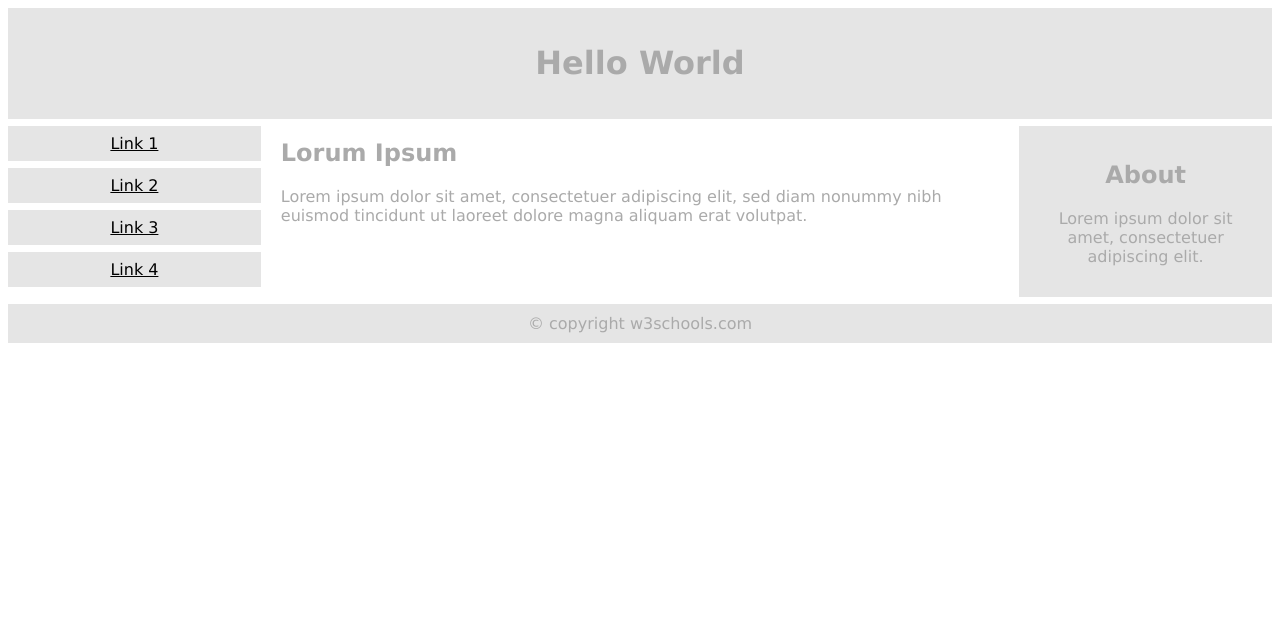
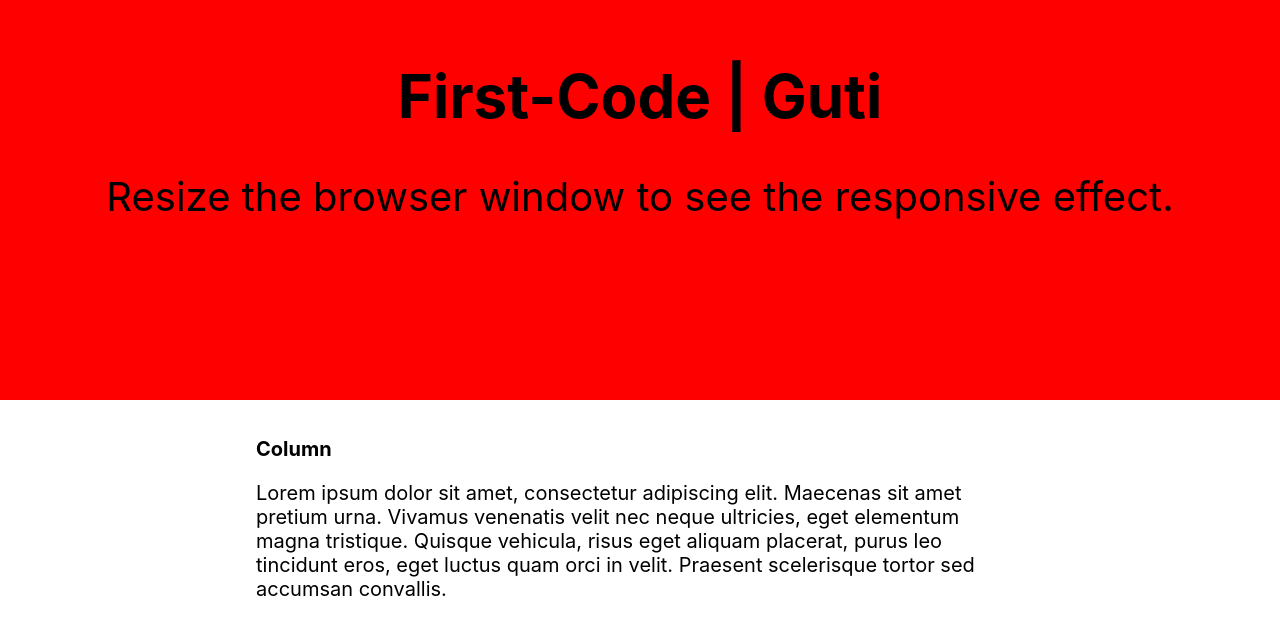
Before and after one commit to AlbertGuti02/first-code, a plain HTML site: page index.html in a window 1280 px wide. Drawn offline with Linux system fonts and the light colour scheme.

Commit message:
Actualización 07/10/2020

```diff
--- a/css/styles.css
+++ b/css/styles.css
@@ -1,37 +1,40 @@
 
 * {
-    box-sizing: border-box;
+  box-sizing: border-box;
+  font-size: 20px;
+  font-family: -apple-system, BlinkMacSystemFont, 'Segoe UI', Roboto, Oxygen, Ubuntu, Cantarell, 'Open Sans', 'Helvetica Neue', sans-serif;
+}
+
+body {
+  margin: 0;
+}
+
+/* Style the header */
+.header {
+  background-color: red;
+  padding: 20px;
+  text-align: center;
+  height: 50vh;
+}
+
+/* Ejemplo de estilos por clase */
+.column {
+  float: left;
+  width: 100%;
+  padding: 20px 20% ;
+  /*Si son 4 es arriba derecha abajo izquierda, si son 2 son arriba/abajo y derecha/izquierda*/
+}
+
+/* Clear floats after the columns */
+.row:after {
+  content: "";
+  display: table;
+  clear: both;
+}
+
+/* Responsive layout - makes the three columns stack on top of each other instead of next to each other */
+@media screen and (max-width:600px) {
+  .column {
+    width: 100%;
   }
-  .menu {
-    float:left;
-    width:20%;
-    text-align:center;
-  }
-  .menu a {
-    background-color:#e5e5e5;
-    padding:8px;
-    margin-top:7px;
-    display:block;
-    width:100%;
-    color:black;
-  }
-  .main {
-    float:left;
-    width:60%;
-    padding:0 20px;
-  }
-  .right {
-    background-color:#e5e5e5;
-    float:left;
-    width:20%;
-    padding:15px;
-    margin-top:7px;
-    text-align:center;
-  }
-
-  @media only screen and (max-width:620px) {
-    /* For mobile phones: */
-    .menu, .main, .right {
-      width:100%;
-    }
-  }
+}
--- a/index.html
+++ b/index.html
@@ -1,36 +1,29 @@
 <!DOCTYPE html>
-<html>
+<html lang="en">
 <head>
-<meta name="viewport" content="width=device-width, initial-scale=1.0">
-<link rel="stylesheet" type="text/css" href="css/styles.css">
+  <link rel="stylesheet" type="text/css" href="css/styles.css">
+<title>First-Code | Albert</title>
+<meta charset="utf-8">
+<meta name="viewport" content="width=device-width, initial-scale=1">
+
 </head>
+<body>
 
-<body style="font-family:Verdana;color:#aaaaaa;">
-
-<div style="background-color:#e5e5e5;padding:15px;text-align:center;">
-  <h1>Hello World</h1>
+<div class="header">
+  <h1 style="font-size: 60px;">First-Code | Guti</h1>
+  <p style="font-size: 40px;">Resize the browser window to see the responsive effect.</p>
 </div>
 
-<div style="overflow:auto">
-  <div class="menu">
-    <a href="#">Link 1</a>
-    <a href="#">Link 2</a>
-    <a href="#">Link 3</a>
-    <a href="#">Link 4</a>
+
+
+<div class="row">
+  <div class="column">
+    <h2>Column</h2>
+    <p>Lorem ipsum dolor sit amet, consectetur adipiscing elit. Maecenas sit amet pretium urna. Vivamus venenatis velit nec neque ultricies, eget elementum magna tristique. Quisque vehicula, risus eget aliquam placerat, purus leo tincidunt eros, eget luctus quam orci in velit. Praesent scelerisque tortor sed accumsan convallis.</p>
   </div>
 
-  <div class="main">
-    <h2>Lorum Ipsum</h2>
-    <p>Lorem ipsum dolor sit amet, consectetuer adipiscing elit, sed diam nonummy nibh euismod tincidunt ut laoreet dolore magna aliquam erat volutpat.</p>
-  </div>
 
-  <div class="right">
-    <h2>About</h2>
-    <p>Lorem ipsum dolor sit amet, consectetuer adipiscing elit.</p>
-  </div>
 </div>
-
-<div style="background-color:#e5e5e5;text-align:center;padding:10px;margin-top:7px;">© copyright w3schools.com</div>
 
 </body>
 </html>
```
